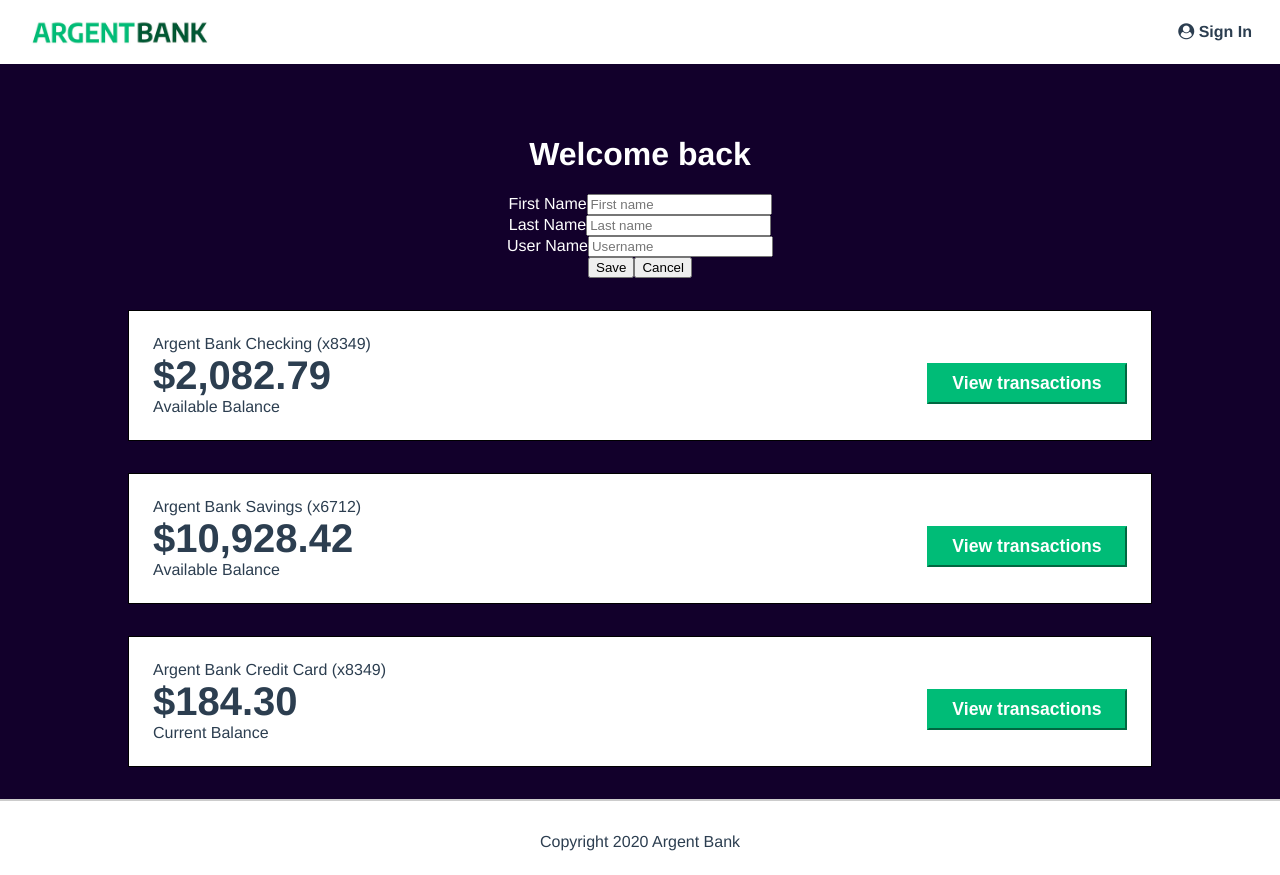
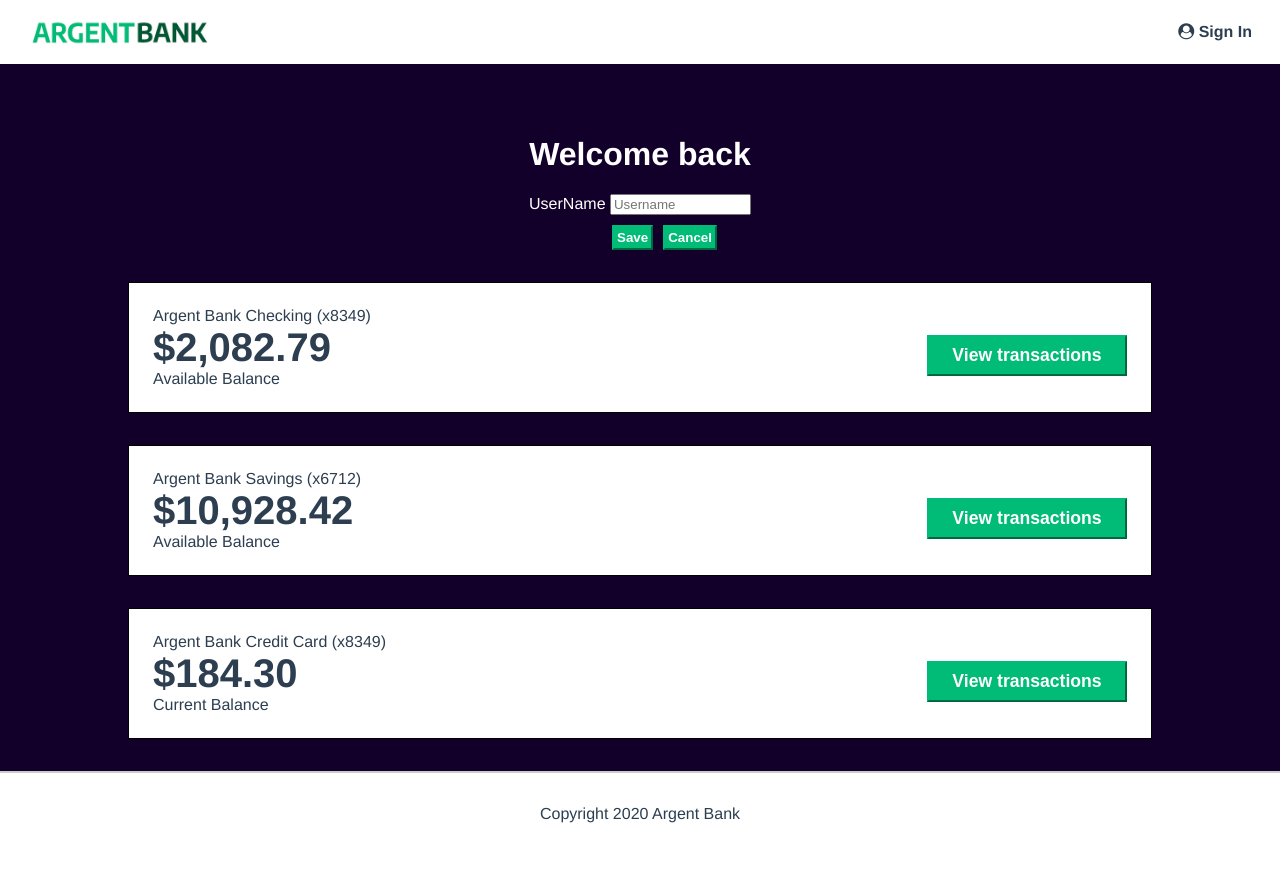
Before and after one commit to Adonis-26/10-Projet, a React (Vite) app in the folder ArgentBank-Frontend/: page /profile in a window 1280 px wide. Both pictures are taken after a click on the button "Edit Name". After the commit the page ends 847 px from the top, so only its background shows below. Built offline with nearby package versions, Linux system fonts and the light colour scheme.

Commit message:
changement de username sans avoir à modifier ni le firstName, ni le lastName

```diff
--- a/ArgentBank-Frontend/src/API/apiUser.js
+++ b/ArgentBank-Frontend/src/API/apiUser.js
@@ -35,6 +35,7 @@ export const updateUserName = async (token, userName) => {
     body: JSON.stringify({ userName }),
   })
   const data = await response.json()
+  console.log("Réponse updateUserName :", data)
   if (!response.ok) throw new Error(data.message)
   return data.body
 }
--- a/ArgentBank-Frontend/src/pages/Profile.jsx
+++ b/ArgentBank-Frontend/src/pages/Profile.jsx
@@ -14,18 +14,16 @@ function Profile() {
 
   const [isEditing, setIsEditing] = useState(false)
 
-  const [newFirstName, setNewFirstName] = useState(firstName || '')
-  const [newLastName, setNewLastName] = useState(lastName || '')
   const [newUserName, setNewUserName] = useState(userName || '')
 
   const handleSave = async (e) => {
     e.preventDefault()
     try {
-      const updatedUser = await updateUserName(token, newFirstName, newLastName, newUserName)
+      const updatedUser = await updateUserName(token, newUserName)
       console.log("Utilisateur mis à jour :", updatedUser)
       dispatch(setUserProfile({
-        firstName: updatedUser.firstName,
-        lastName: updatedUser.lastName,
+        firstName: firstName,
+        lastName: lastName,
         userName: updatedUser.userName,
       }))
 
@@ -37,8 +35,6 @@ function Profile() {
   }
 
   const handleCancel = () => {
-    setNewFirstName(firstName || '')
-    setNewLastName(lastName || '')
     setNewUserName(userName || '')
     setIsEditing(false)
   }
@@ -52,34 +48,16 @@ function Profile() {
           {isEditing ? (
             <form onSubmit={handleSave}>
               <div>
-                <label>First Name</label>
-                <input
-                  type="text"
-                  value={newFirstName}
-                  onChange={(e) => setNewFirstName(e.target.value)}
-                  placeholder="First name"
-                />
-              </div>
-              <div>
-                <label>Last Name</label>
-                <input
-                  type="text"
-                  value={newLastName}
-                  onChange={(e) => setNewLastName(e.target.value)}
-                  placeholder="Last name"
-                />
-              </div>
-              <div>
-                <label>User Name</label>
-                <input
+                <label>UserName {""}</label>
+                <input className='input-username'
                   type="text"
                   value={newUserName}
                   onChange={(e) => setNewUserName(e.target.value)}
                   placeholder="Username"
                 />
               </div>
-              <button type="submit">Save</button>
-              <button type="button" onClick={handleCancel}>
+              <button className="edit-button-modification" type="submit">Save</button>
+              <button className="edit-button-modification" type="button" onClick={handleCancel} style={{ marginLeft: "10px" }}>
                 Cancel
               </button>
             </form>
--- a/ArgentBank-Frontend/src/pages/Profile.scss
+++ b/ArgentBank-Frontend/src/pages/Profile.scss
@@ -1,5 +1,4 @@
-
-.bg-darkProfile{
+.bg-darkProfile {
   background-color: #12002b;
   display: flex;
   align-items: flex-start;
@@ -22,11 +21,11 @@
 }
 
 .edit-button {
-    border-color: #00bc77;
-    background-color: #00bc77;
-    color: #fff;
-    font-weight: bold;
-    padding: 10px;
+  border-color: #00bc77;
+  background-color: #00bc77;
+  color: #fff;
+  font-weight: bold;
+  padding: 10px;
 }
 
 
@@ -75,6 +74,20 @@
   padding: 10px;
 }
 
+.edit-button-modification {
+  border-color: #00bc77;
+  background-color: #00bc77;
+  color: #fff;
+  font-weight: bold;
+  padding: 3px;
+  margin-left: 49px;
+}
+
+.input-username {
+  margin-bottom: 10px;
+  width: 50%;
+}
+
 .transaction-button {
   display: block;
   width: 100%;
@@ -85,6 +98,10 @@
   border-color: #00bc77;
   background-color: #00bc77;
   color: #fff;
+}
+
+.label {
+  font-family: Avenir, Helvetica, ;
 }
 
 @media (min-width: 720px) {
```
